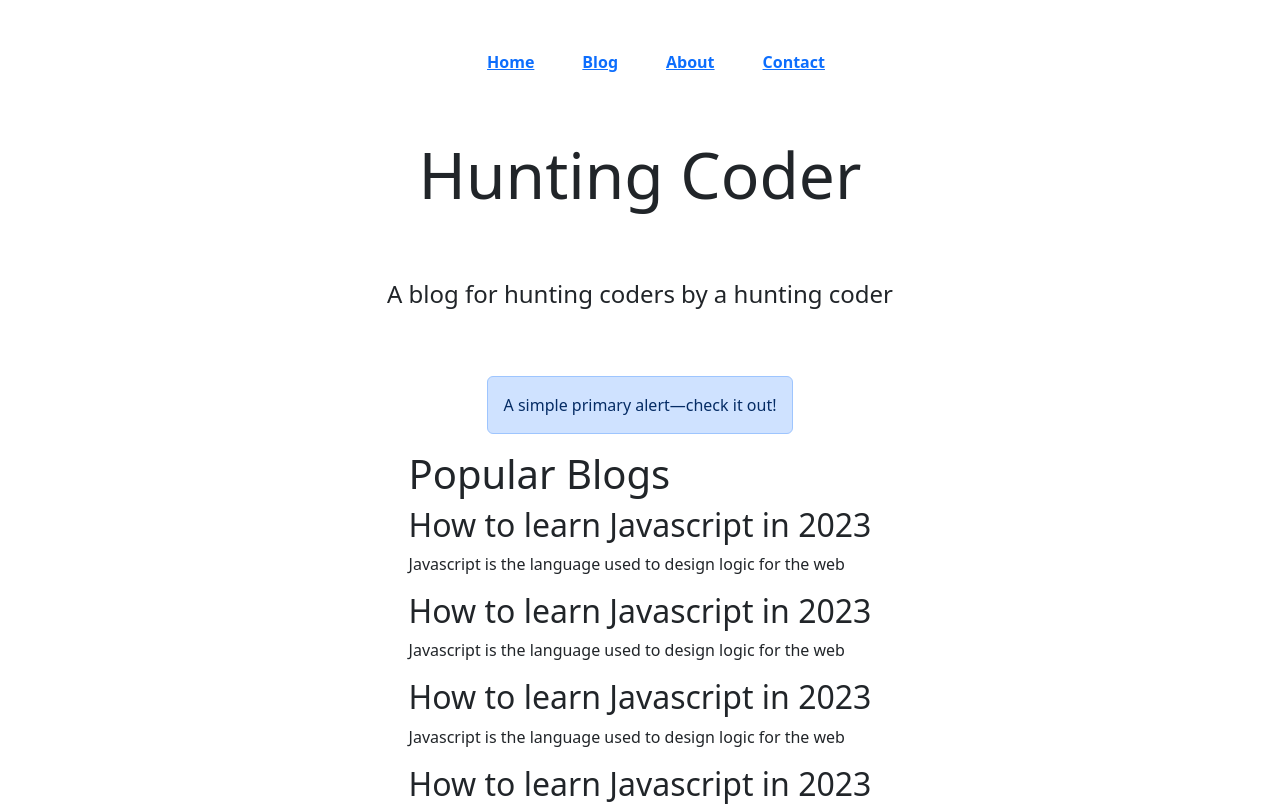
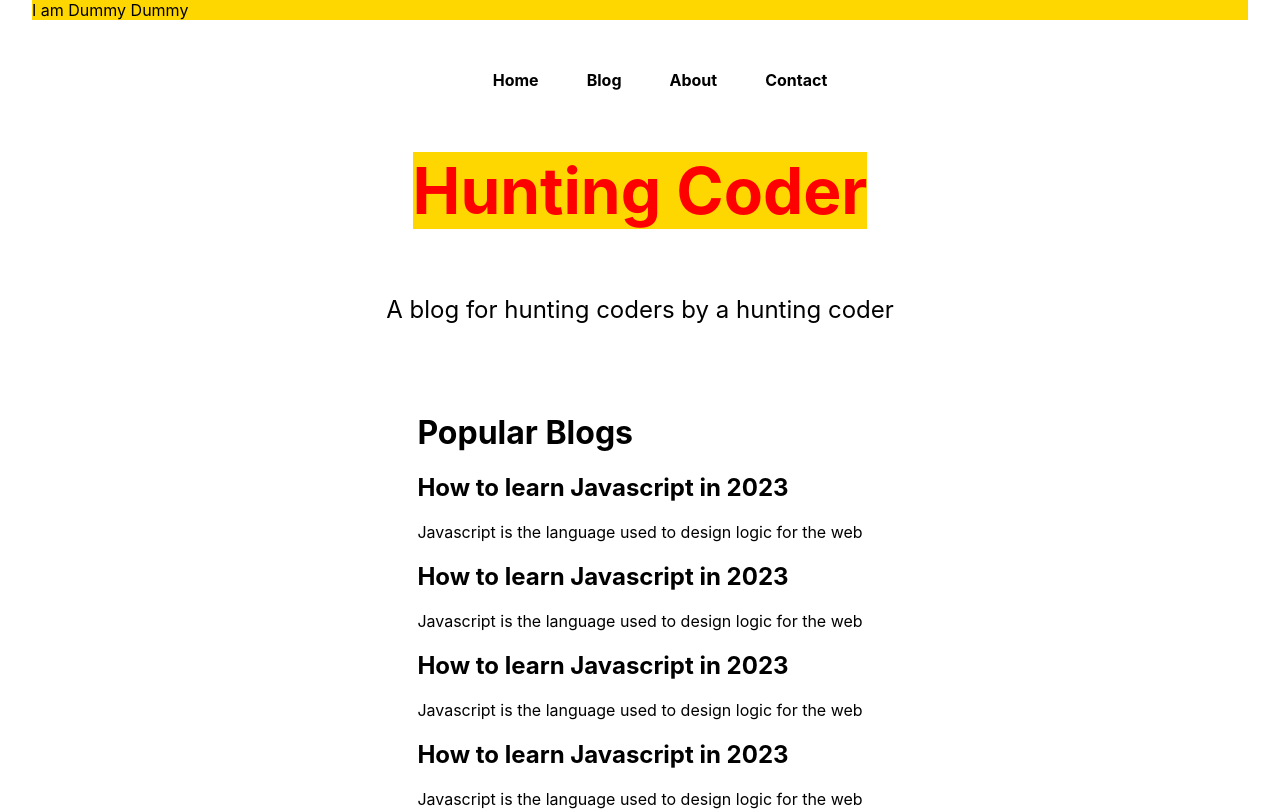
Before and after one commit to ManjiCoder/Huting-Coder, a Next.js app: page / in a window 1280 px wide. Shown: the top 811 px of the page. Built offline with nearby package versions, Linux system fonts and the light colour scheme.

Commit message:
Tutorial #12 ✔ Styled jsx in Next.js - Interesting

```diff
--- /dev/null
+++ b/components/Dummy.js
@@ -0,0 +1,18 @@
+import React from "react";
+
+const Dummy = () => {
+  return (
+    <>
+      <style jsx global>
+        {`
+          .dummy {
+            background: gold;
+          }
+        `}
+      </style>
+      <div className="dummy">I am Dummy Dummy</div>
+    </>
+  );
+};
+
+export default Dummy;
--- a/pages/_app.js
+++ b/pages/_app.js
@@ -1,7 +1,7 @@
 import "../styles/globals.css";
-import "../styles/style.css";
+// import "../styles/style.css";
 function MyApp({ Component, pageProps }) {
-  console.log("I am app.js");
+  // console.log("I am app.js");
   return <Component {...pageProps} />;
 }
 
--- a/pages/index.js
+++ b/pages/index.js
@@ -8,11 +8,14 @@ import styles from "../styles/Home.module.css";
 // import "../styles/style.css";
 import Link from "next/link";
 import Script from "next/script";
+import Dummy from "../components/Dummy";
 
 export default function Home() {
   // console.log(styles);
   return (
     <div className={styles.container}>
+      <Dummy />
+
       <Head>
         <title>Huting Coder</title>
         <meta
@@ -27,12 +30,12 @@ export default function Home() {
 
         <link rel="icon" href="/favicon.ico" />
 
-        <link
+        {/* <link
           href="https://cdn.jsdelivr.net/npm/bootstrap@5.3.0/dist/css/bootstrap.min.css"
           rel="stylesheet"
           integrity="sha384-9ndCyUaIbzAi2FUVXJi0CjmCapSmO7SnpJef0486qhLnuZ2cdeRhO02iuK6FUUVM"
           crossOrigin="anonymous"
-        />
+        /> */}
 
         {/* We can do this but not recommended */}
         {/* <script src="/sc.js"></script> */}
@@ -40,13 +43,21 @@ export default function Home() {
 
       {/* To use any external script, nextjs recommended this */}
       {/* <Script src="/sc.js" strategy="lazyOnload"></Script> */}
-      <Script
+      {/* <Script
         src="https://cdn.jsdelivr.net/npm/bootstrap@5.3.0/dist/js/bootstrap.bundle.min.js"
         strategy="lazyOnload"
         integrity="sha384-geWF76RCwLtnZ8qwWowPQNguL3RmwHVBC9FhGdlKrxdiJJigb/j/68SIy3Te4Bkz"
         crossorigin="anonymous"
-      ></Script>
+      ></Script> */}
 
+      {/* Style JSX */}
+      <style jsx>
+        {`
+          .mySpan {
+            color: red;
+          }
+        `}
+      </style>
       <nav className={styles.mainNav}>
         <ul>
           <li>
@@ -65,15 +76,18 @@ export default function Home() {
       </nav>
 
       <main className={styles.main}>
-        <h1 className={styles.title}>Hunting Coder</h1>
+        {/* <h1 className={`${styles.title} mySpan`}>Hunting Coder</h1> */}
+        <h1 className={styles.title}>
+          <span className="mySpan dummy">Hunting Coder</span>
+        </h1>
 
         <p className={styles.description}>
           A blog for hunting coders by a hunting coder
         </p>
 
-        <div className="alert alert-primary" role="alert">
+        {/* <div className="alert alert-primary" role="alert">
           A simple primary alert—check it out!
-        </div>
+        </div> */}
 
         {/* <div className={styles.grid}>
           <a href="https://nextjs.org/docs" className={styles.card}>
```
